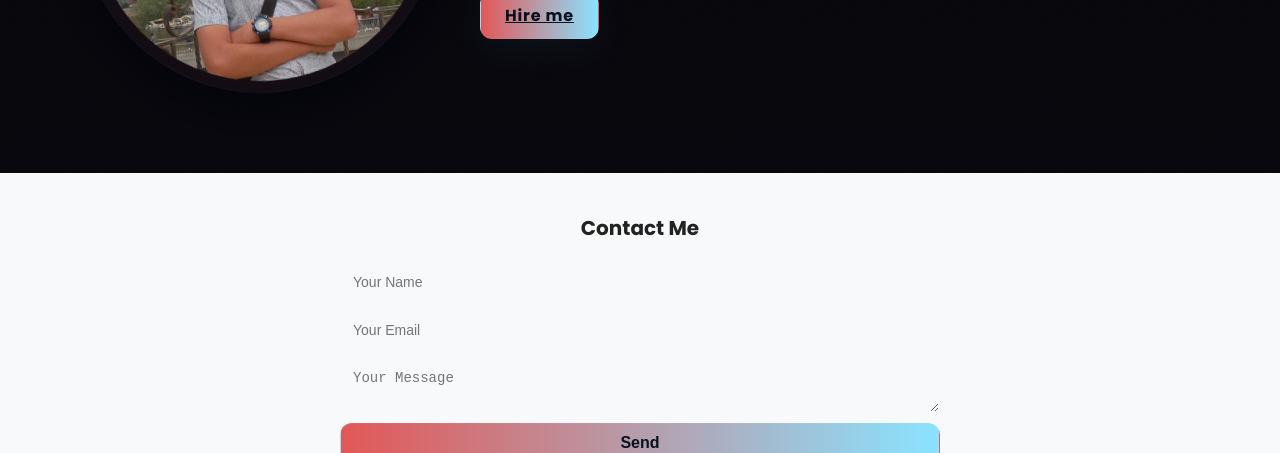
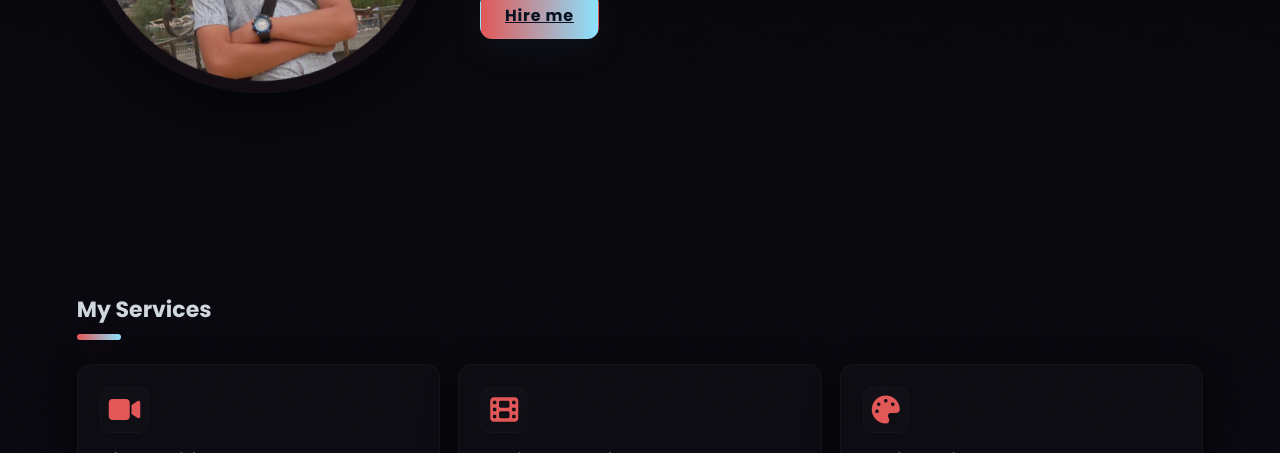
Before and after one commit to abanoubboss/Abanoub-Eilya-Potfolio, a plain HTML site: page index.html in a window 1280 px wide. Shown: the part 347-800 px from the top of the page. Drawn offline with Linux system fonts and the light colour scheme.

Commit message:
Update index.html

```diff
--- a/index.html
+++ b/index.html
@@ -43,16 +43,6 @@
     </div>
   </section>
 
-  <section id="contact">
-  <h2>Contact Me</h2>
-  <form id="contact-form" action="https://formspree.io/f/xrbavgew" method="POST">
-    <input type="text" name="name" placeholder="Your Name" required>
-    <input type="email" name="email" placeholder="Your Email" required>
-    <textarea name="message" placeholder="Your Message" required></textarea>
-    <button type="submit">Send</button>
-  </form>
-  <p id="form-status" style="margin-top:1rem; color: var(--accent-2); font-weight:600;"></p>
-</section>
   <!-- Services -->
   <section id="services">
     <h2 class="section-title">My Services</h2>
```
